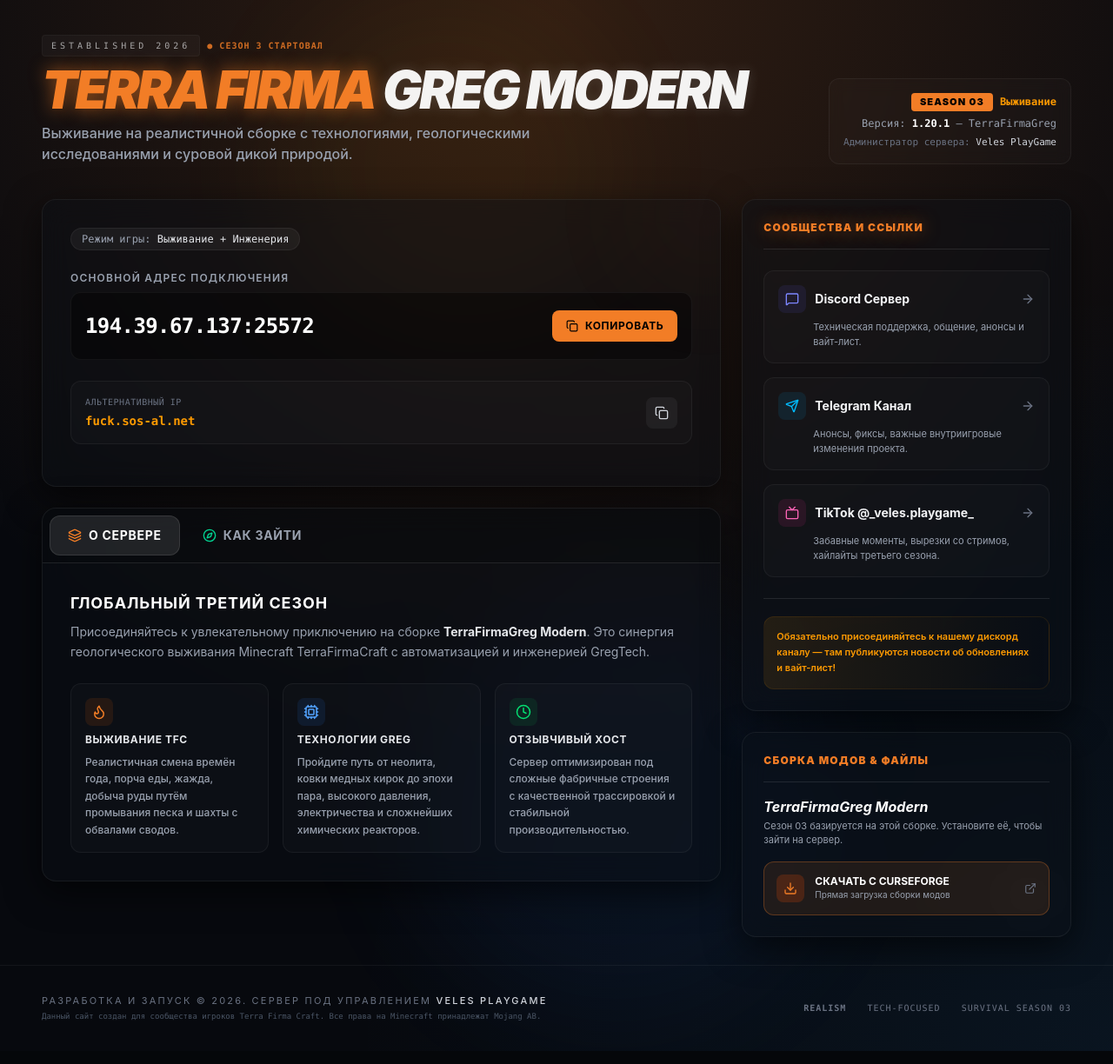
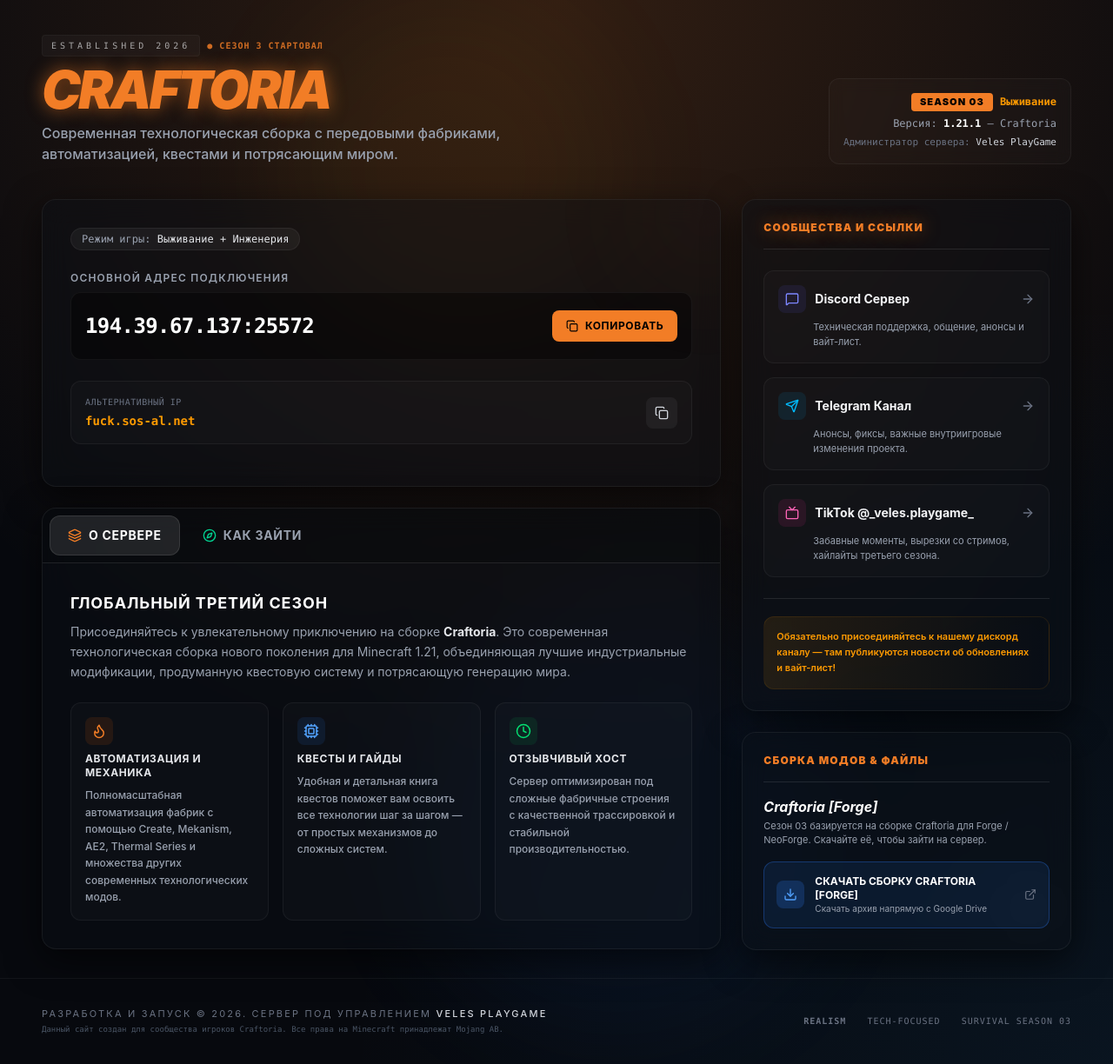
Before and after one commit to kutsandriy14-cyber/Veles-saite, a Next.js app: page / in a window 1280 px wide. Shown: the whole page at 87% size. Built offline with nearby package versions, Linux system fonts and the light colour scheme.

Commit message:
feat: rename server to Craftoria and update version
Rebrand the project from "Terra Firma Greg Modern" to "Craftoria," update the server version to 1.21.1, and refresh the landing page description to reflect the new theme.

```diff
--- a/app/page.tsx
+++ b/app/page.tsx
@@ -60,12 +60,11 @@
             </span>
           </div>
 
-          <h1 className="text-4xl md:text-6xl font-black tracking-tighter italic select-none">
-            <span className="glow-amber text-[#f27d26] block sm:inline">TERRA FIRMA</span>{' '}
-            <span className="text-white opacity-95 glow-text-white block sm:inline">GREG MODERN</span>
+          <h1 className="text-4xl md:text-6xl font-black tracking-tighter italic select-none uppercase">
+            <span className="glow-amber text-[#f27d26] block sm:inline">CRAFTORIA</span>
           </h1>
           <p className="text-sm md:text-base text-gray-400 mt-2 font-medium max-w-xl">
-            Выживание на реалистичной сборке с технологиями, геологическими исследованиями и суровой дикой природой.
+            Современная технологическая сборка с передовыми фабриками, автоматизацией, квестами и потрясающим миром.
           </p>
         </div>
 
@@ -77,7 +76,7 @@
             <span className="text-xs text-amber-500 font-mono font-bold">Выживание</span>
           </div>
           <div className="text-xs text-gray-400 font-mono text-left md:text-right">
-            Версия: <span className="text-white font-semibold">1.20.1</span> — TerraFirmaGreg
+            Версия: <span className="text-white font-semibold">1.21.1</span> — Craftoria
           </div>
           <div className="text-[11px] text-gray-500 font-mono">
             Администратор сервера: <span className="text-gray-300">Veles PlayGame</span>
@@ -204,7 +203,7 @@
                   <div>
                     <h3 className="text-lg font-bold text-white uppercase tracking-wider mb-2">Глобальный Третий Сезон</h3>
                     <p className="text-xs md:text-sm text-gray-400 leading-relaxed">
-                      Присоединяйтесь к увлекательному приключению на сборке <strong className="text-gray-200">TerraFirmaGreg Modern</strong>. Это синергия геологического выживания Minecraft TerraFirmaCraft с автоматизацией и инженерией GregTech.
+                      Присоединяйтесь к увлекательному приключению на сборке <strong className="text-gray-200">Craftoria</strong>. Это современная технологическая сборка нового поколения для Minecraft 1.21, объединяющая лучшие индустриальные модификации, продуманную квестовую систему и потрясающую генерацию мира.
                     </p>
                   </div>
 
@@ -213,9 +212,9 @@
                       <div className="w-8 h-8 rounded-lg bg-orange-500/10 flex items-center justify-center">
                         <Flame className="w-4.5 h-4.5 text-[#f27d26]" />
                       </div>
-                      <h4 className="text-xs font-bold uppercase tracking-wider text-gray-200">Выживание TFC</h4>
+                      <h4 className="text-xs font-bold uppercase tracking-wider text-gray-200">Автоматизация и механика</h4>
                       <p className="text-xs text-gray-400 font-medium leading-relaxed">
-                        Реалистичная смена времён года, порча еды, жажда, добыча руды путём промывания песка и шахты с обвалами сводов.
+                        Полномасштабная автоматизация фабрик с помощью Create, Mekanism, AE2, Thermal Series и множества других современных технологических модов.
                       </p>
                     </div>
 
@@ -223,9 +222,9 @@
                       <div className="w-8 h-8 rounded-lg bg-blue-500/10 flex items-center justify-center">
                         <Cpu className="w-4.5 h-4.5 text-blue-400" />
                       </div>
-                      <h4 className="text-xs font-bold uppercase tracking-wider text-gray-200">Технологии Greg</h4>
+                      <h4 className="text-xs font-bold uppercase tracking-wider text-gray-200">Квесты и гайды</h4>
                       <p className="text-xs text-gray-400 font-medium leading-relaxed">
-                        Пройдите путь от неолита, ковки медных кирок до эпохи пара, высокого давления, электричества и сложнейших химических реакторов.
+                        Удобная и детальная книга квестов поможет вам освоить все технологии шаг за шагом — от простых механизмов до сложных систем.
                       </p>
                     </div>
 
@@ -253,7 +252,7 @@
                       <div>
                         <h4 className="text-sm font-bold text-gray-200">Скачать лаунчер и сборку модов</h4>
                         <p className="text-xs text-gray-400 mt-1 leading-relaxed">
-                          Установите лаунчер с поддержкой CurseForge (Prism Launcher, CurseForge App или любой любимый лаунчер) или загрузите готовую сборку в боковой панели «Сборка модов & Файлы».
+                          Установите лаунчер с поддержкой Forge (Prism Launcher, CurseForge App, Modrinth или любой любимый лаунчер) или загрузите готовую Forge сборку в боковой панели «Сборка модов & Файлы».
                         </p>
                       </div>
                     </div>
@@ -394,26 +393,26 @@
             </h3>
 
             <div className="mb-4">
-              <div className="text-base font-bold italic text-white mb-0.5">TerraFirmaGreg Modern</div>
+              <div className="text-base font-bold italic text-white mb-0.5">Craftoria [Forge]</div>
               <div className="text-[11px] text-gray-400 leading-normal">
-                Сезон 03 базируется на этой сборке. Установите её, чтобы зайти на сервер.
+                Сезон 03 базируется на сборке Craftoria для Forge / NeoForge. Скачайте её, чтобы зайти на сервер.
               </div>
             </div>
 
             <div className="space-y-3">
-              {/* CurseForge Link Button */}
+              {/* Google Drive Link Button */}
               <a
-                href="https://www.curseforge.com/minecraft/modpacks/terrafirmagreg-modern/download/8037324"
+                href="https://drive.google.com/file/d/1Uzxi6EUEYfaLDqFi-K3uv1fK20ITCZaM/view?usp=sharing"
                 target="_blank"
                 rel="noopener noreferrer"
-                className="flex items-center gap-3 p-3.5 bg-[#f27d26]/10 hover:bg-[#f27d26]/25 border border-[#f27d26]/30 hover:border-[#f27d26]/60 rounded-xl transition-all group text-left"
+                className="flex items-center gap-3 p-3.5 bg-blue-500/10 hover:bg-blue-500/25 border border-blue-500/30 hover:border-blue-500/60 rounded-xl transition-all group text-left"
               >
-                <div className="w-8 h-8 rounded-lg bg-orange-600/20 flex items-center justify-center shrink-0">
-                  <Download className="w-4 h-4 text-[#f27d26]" />
+                <div className="w-8 h-8 rounded-lg bg-blue-500/20 flex items-center justify-center shrink-0">
+                  <Download className="w-4 h-4 text-blue-400" />
                 </div>
                 <div className="flex-1 min-w-0">
-                  <div className="text-xs font-bold text-white group-hover:text-[#f27d26] transition-colors uppercase">Скачать с CurseForge</div>
-                  <div className="text-[10px] text-gray-400 truncate">Прямая загрузка сборки модов</div>
+                  <div className="text-xs font-bold text-white group-hover:text-blue-400 transition-colors uppercase">Скачать сборку Craftoria [Forge]</div>
+                  <div className="text-[10px] text-gray-400 truncate">Скачать архив напрямую с Google Drive</div>
                 </div>
                 <ExternalLink className="w-3.5 h-3.5 text-gray-500 group-hover:text-white transition-all shrink-0" />
               </a>
@@ -433,7 +432,7 @@
             Разработка и запуск &copy; 2026. Сервер под управлением <span className="text-gray-300 font-medium">Veles PlayGame</span>
           </p>
           <p className="text-[9px] text-gray-600 mt-1 font-mono">
-            Данный сайт создан для сообщества игроков Terra Firma Craft. Все права на Minecraft принадлежат Mojang AB.
+            Данный сайт создан для сообщества игроков Craftoria. Все права на Minecraft принадлежат Mojang AB.
           </p>
         </div>
 
--- a/metadata.json
+++ b/metadata.json
@@ -1,6 +1,6 @@
 {
-  "name": "Terra Firma Greg Modern",
-  "description": "Сайт майнкрафт сервера Terra Firma Greg Modern (Сезон 3) от Veles PlayGame. Ссылки на моды, Discord, Telegram, TikTok и IP адреса сервера.",
+  "name": "Craftoria",
+  "description": "Сайт майнкрафт сервера Craftoria (Сезон 3) от Veles PlayGame. Ссылки на сборку, Discord, Telegram, TikTok и IP адреса сервера.",
   "requestFramePermissions": [],
   "majorCapabilities": ["MAJOR_CAPABILITY_SERVER_SIDE_GEMINI_API"]
 }
```
